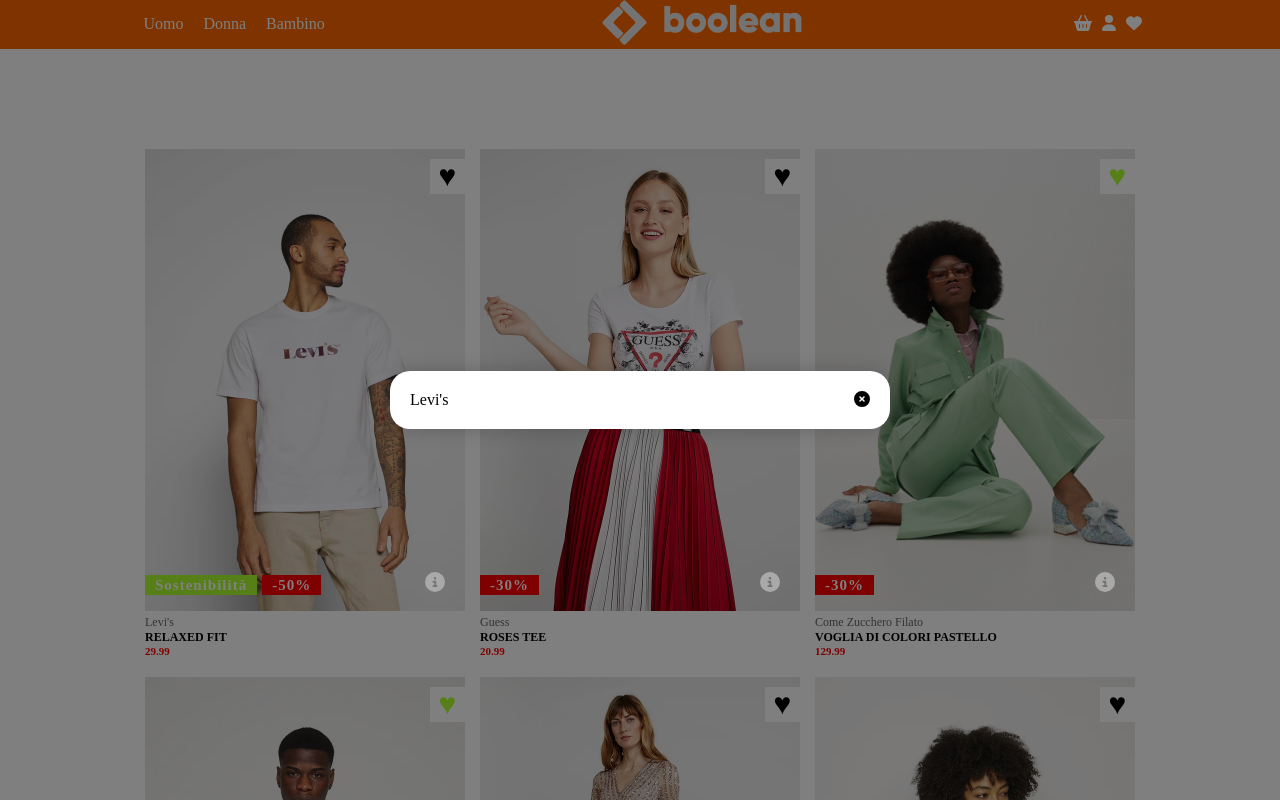
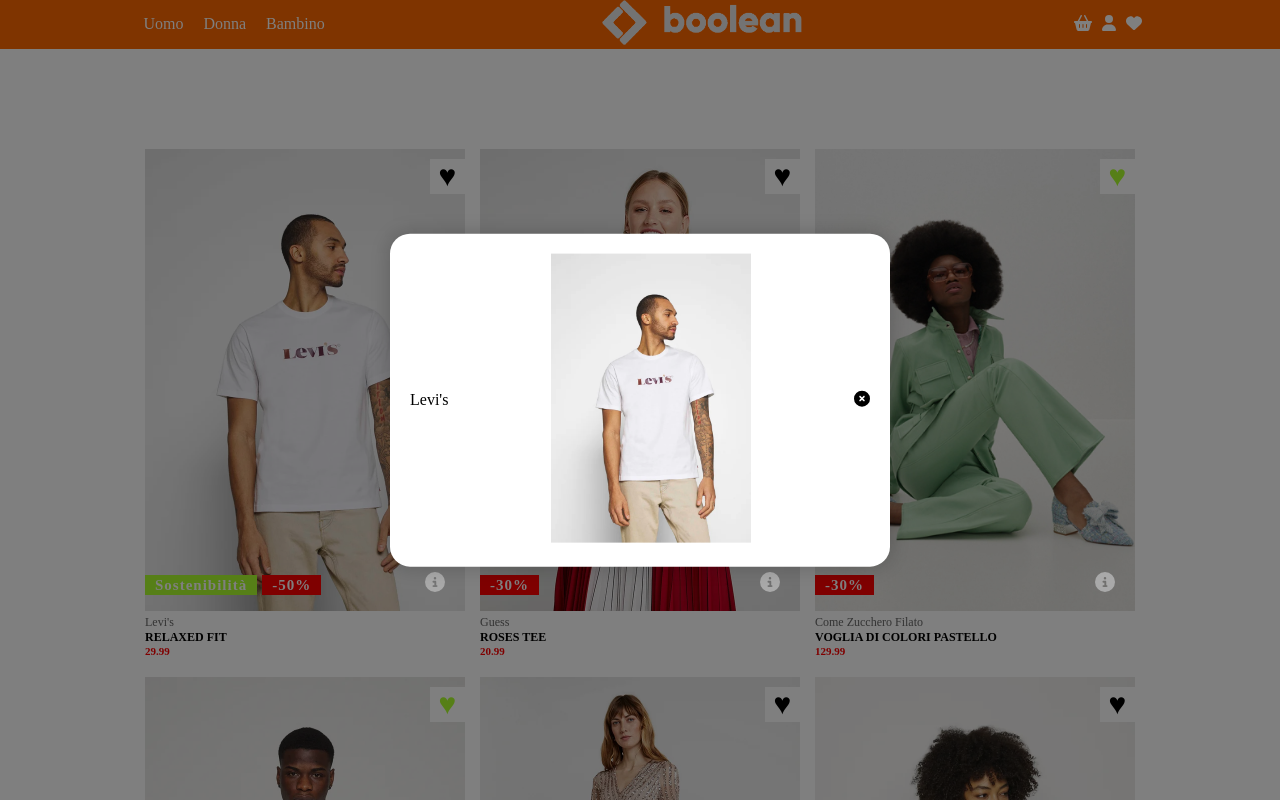
Before and after one commit to DavideCavallotto/vite-boolando, a Vue app: page / in a window 1280 px wide. Both pictures are taken after a click on the element 435 px from the left and 583 px from the top of the page. Shown: the top 800 px of the page. Built offline with nearby package versions, Linux system fonts and the light colour scheme; data requests are answered from the project's data file.

Commit message:
Add img in modal

```diff
--- a/src/components/AppMainPage.vue
+++ b/src/components/AppMainPage.vue
@@ -120,6 +120,9 @@ export default {
                 <div class="card">
                     <div>
                         {{ selectedInfo.brand }}
+                    </div>
+                    <div>
+                        <img class="img-product" :src="/img/ + selectedInfo.frontImage" alt="">
 
                     </div>
                     <span @click="closeModal()">
@@ -175,4 +178,8 @@ export default {
   align-items: center;
 }
 
+.img-product {
+    width: 200px;
+}
+
 </style>
```
